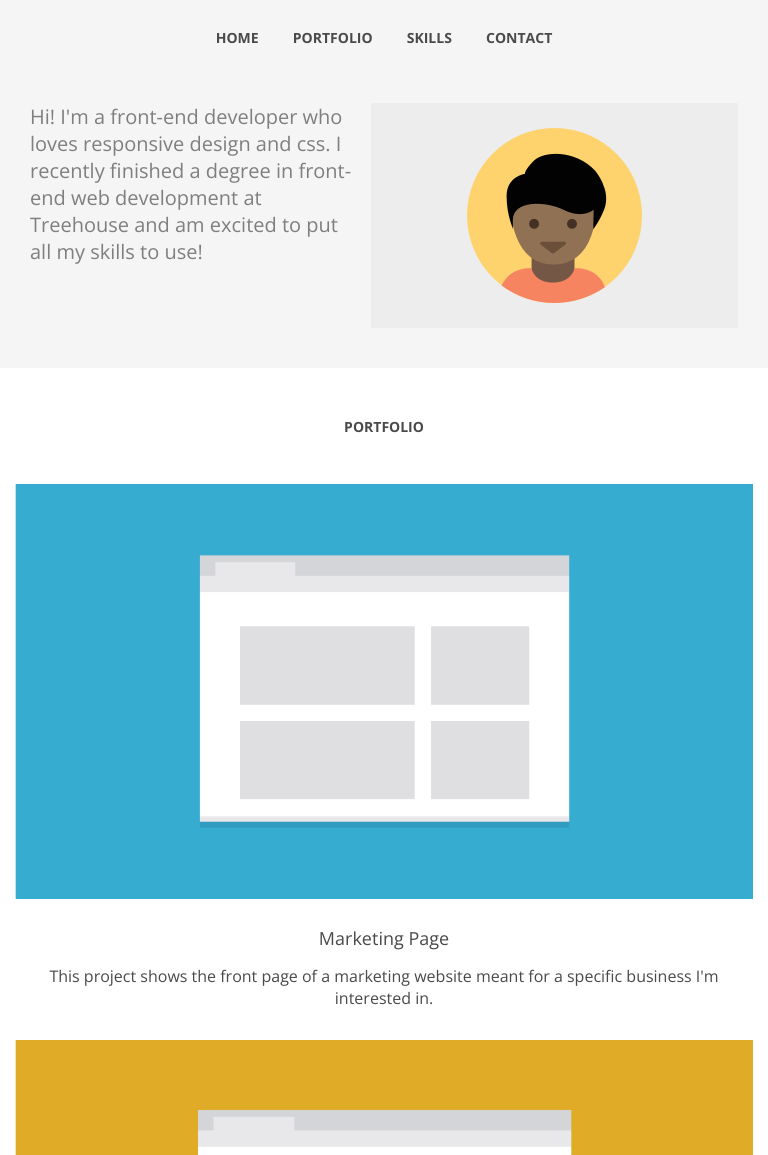
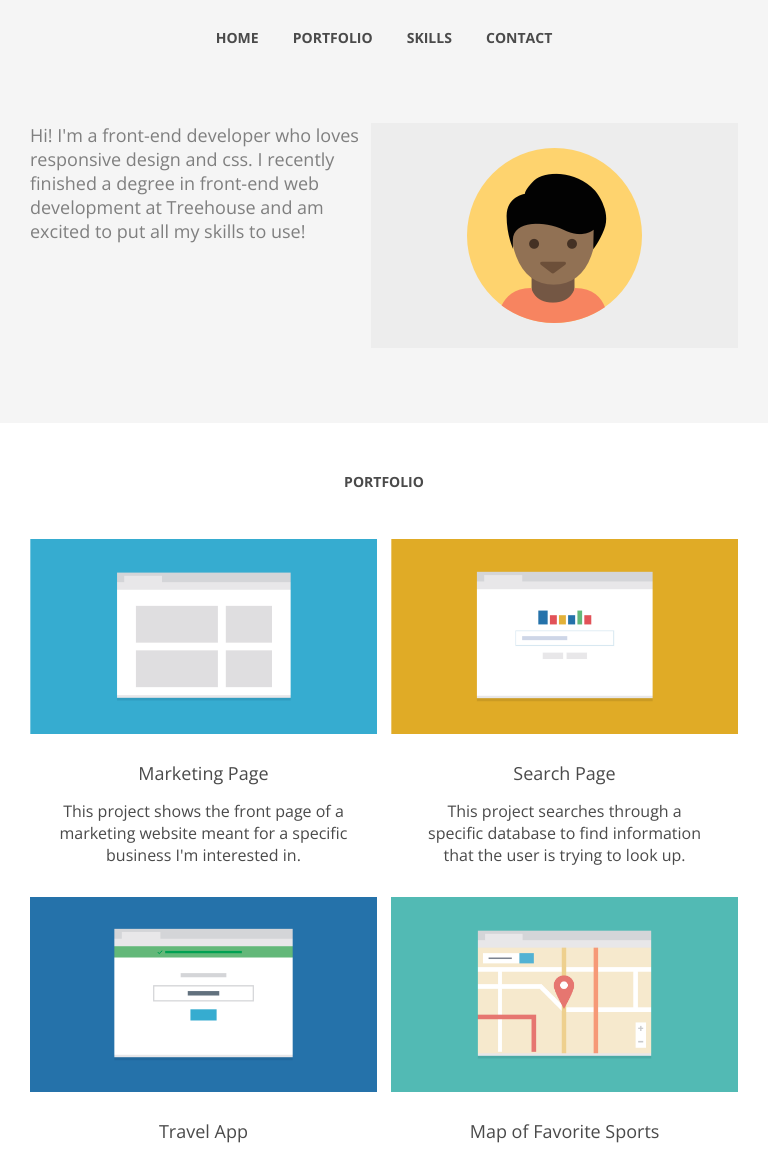
Before and after one commit to brian-jensen/techdegree-project-2, a plain HTML site: page index.html in a window 768 px wide. Shown: the part 85-1240 px from the top of the page. Drawn offline with nearby package versions, Linux system fonts and the light colour scheme.

Commit message:
portfolio and contact 768px-1023px media queries built

```diff
--- a/css/styles.css
+++ b/css/styles.css
@@ -237,12 +237,14 @@ MEDIA QUERIES
   .about {
     display: flex;
     padding: 0 15px;
+    margin-bottom: 75px;
+    margin-top: 60px;
   }
   .about p {
-    flex: 1.5;
+    flex: 1.2;
     order: 1;
     text-align: left;
-    font-size: 20px;
+    font-size: 18px;
     margin-top: 0;
   }
   .about img {
@@ -250,4 +252,24 @@ MEDIA QUERIES
     order: 2;
     margin-left: 10px;
   }
+  #portfolio {
+    padding-left: 30px;
+    padding-right: 30px;
+  }
+  #portfolio ul {
+    display: flex;
+    flex-wrap: wrap;
+    justify-content: space-between;
+  }
+  #portfolio li {
+    flex-basis: 49%;
+  }
+  #portfolio section p {
+    padding-left: 8%;
+    padding-right: 8%;
+  }
+  #contact {
+    padding-left: 20%;
+    padding-right: 20%;
+  }
 }
```
